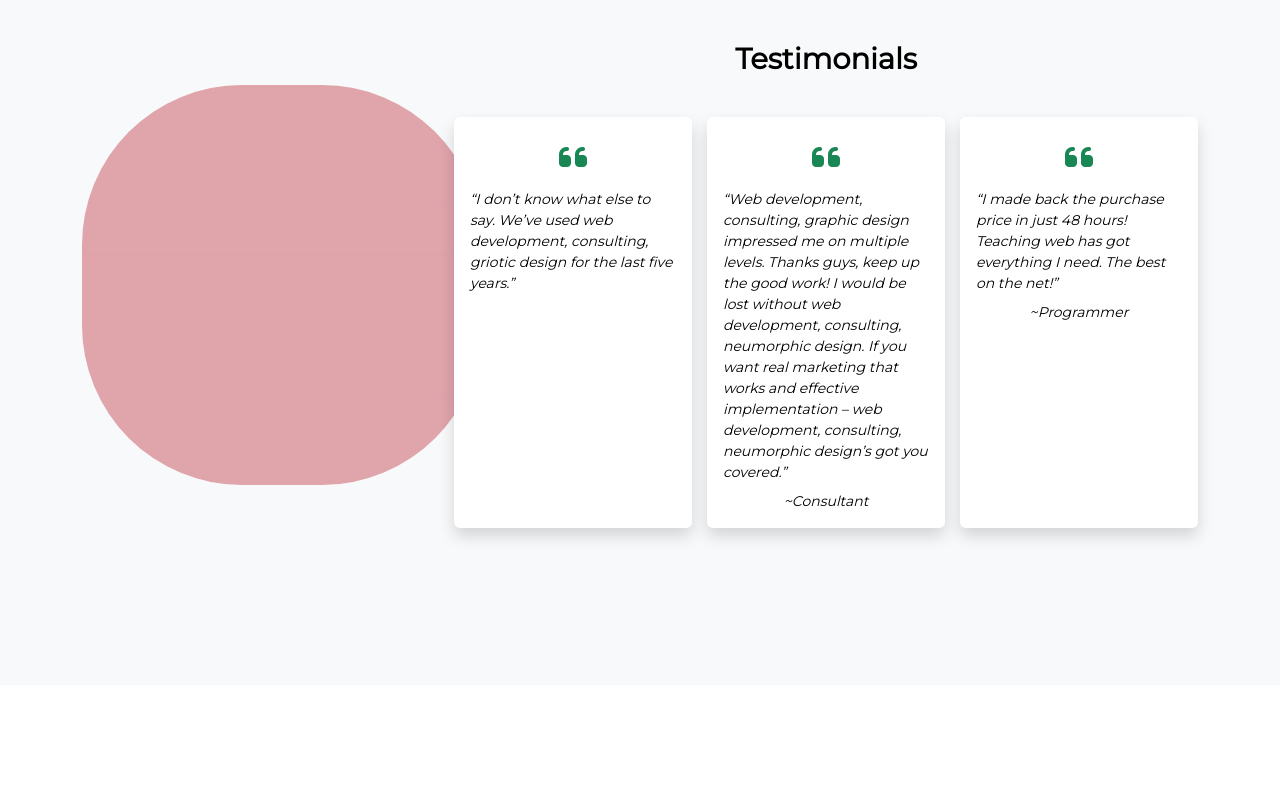
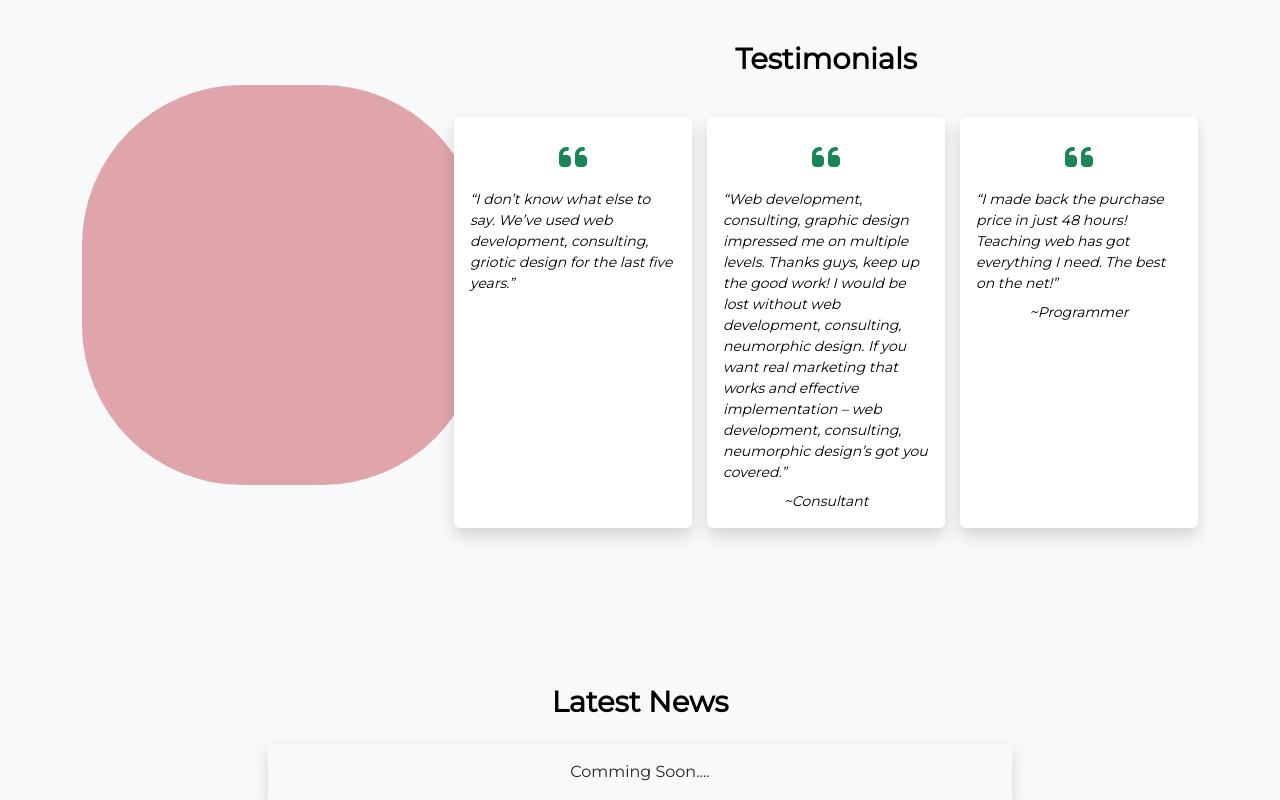
Before and after one commit to ndutagrace25/sparespark, a React (Create React App) app: page / in a window 1280 px wide. Shown: the part 3325-4125 px from the top of the page. Before the commit the page ends 4010 px from the top, so only its background shows below. Built offline with nearby package versions, Linux system fonts and the light colour scheme.

Commit message:
added latest news

```diff
--- a/src/components/Contact.jsx
+++ b/src/components/Contact.jsx
@@ -1,12 +1,7 @@
 import React from "react";
-import { Navbar } from "../common";
 
 const Contact = () => {
-  return (
-    <div>
-      <Navbar />
-    </div>
-  );
+  return <div></div>;
 };
 
 export default Contact;
--- a/src/components/Home.jsx
+++ b/src/components/Home.jsx
@@ -1,6 +1,6 @@
 import React from "react";
 import { Navbar } from "../common";
-import { Header, AboutUs, Services, Works } from ".";
+import { Header, AboutUs, Services, Works, Contact } from ".";
 
 const Home = () => {
   return (
@@ -11,6 +11,7 @@ const Home = () => {
         <AboutUs />
         <Services />
         <Works />
+        <Contact />
       </div>
     </div>
   );
--- /dev/null
+++ b/src/components/News.jsx
@@ -0,0 +1,18 @@
+import React from "react";
+
+const News = () => {
+  return (
+    <section>
+      <div className="d-flex justify-content-center align-items-center flex-column">
+        <div className="text-center">
+          <h3 className="fw-bold text-black mb-4 header-title about-title">
+            Latest News
+          </h3>
+        </div>
+        <div className="shadow p-3 col-md-8 text-center">Comming Soon....</div>
+      </div>
+    </section>
+  );
+};
+
+export default News;
--- a/src/components/Works.jsx
+++ b/src/components/Works.jsx
@@ -3,7 +3,7 @@ import { x_tra_time, sparespark_logo } from "../images";
 import Fade from "react-reveal/Fade";
 import classNames from "classnames";
 import { WorkModal } from "../common";
-import { Testimonials } from ".";
+import { Testimonials, News } from ".";
 
 const Works = () => {
   const data = [
@@ -89,6 +89,7 @@ const Works = () => {
         </div>
       </div>
       <Testimonials />
+      <News />
     </section>
   );
 };
--- a/src/components/index.js
+++ b/src/components/index.js
@@ -5,5 +5,6 @@ import Works from "./Works";
 import AboutUs from "./AboutUs";
 import Header from "./Header";
 import Testimonials from "./Testimonials";
+import News from "./News";
 
-export { Services, Home, Contact, Works, AboutUs, Header, Testimonials };
+export { Services, Home, Contact, Works, AboutUs, Header, Testimonials, News };
```
